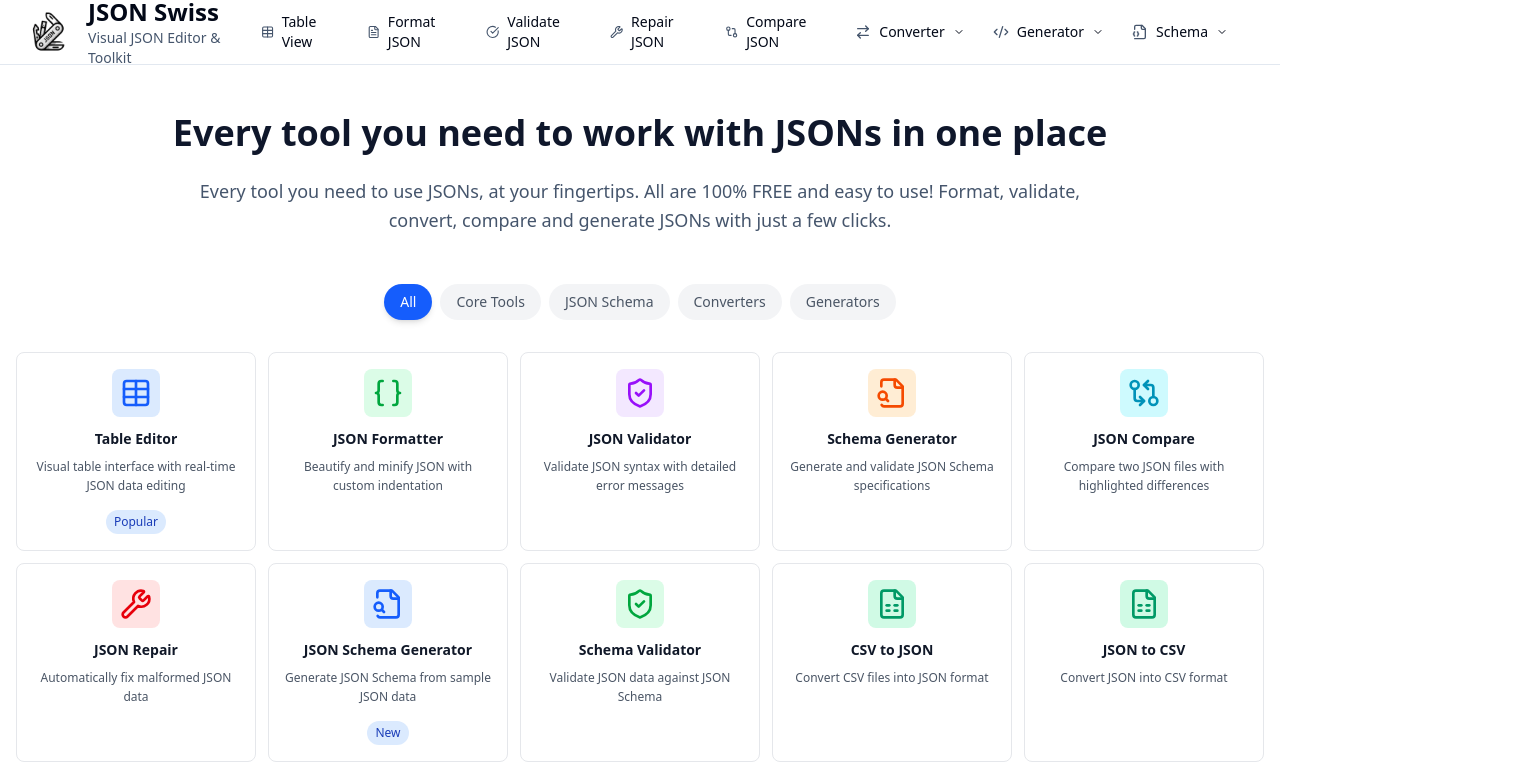
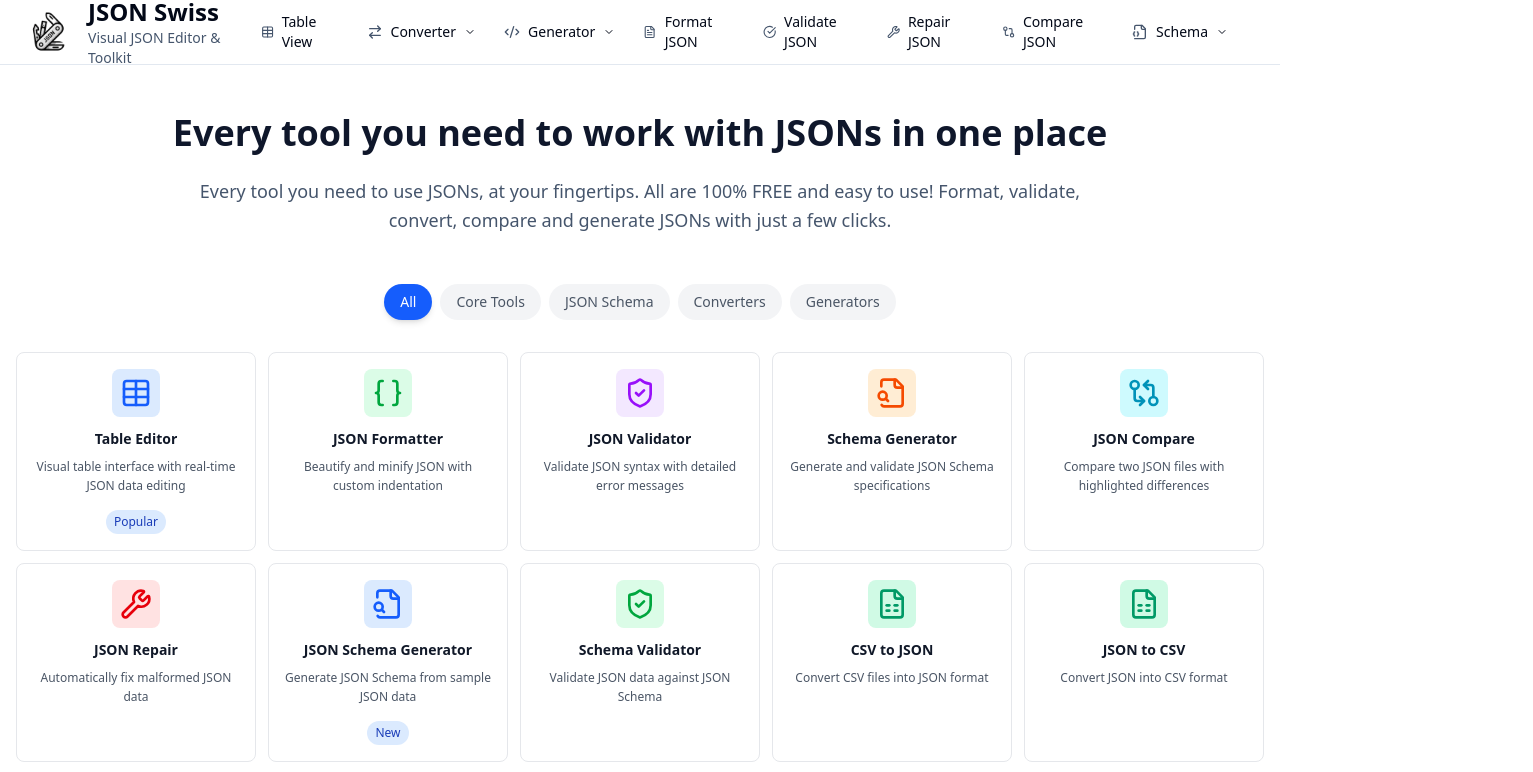
Before and after one commit to ThomasChant/jsonswiss-next, a Next.js app: page / in a window 1280 px wide. Shown: the top 772 px of the page, 1533 px wide, since content can reach past the window. Built offline with nearby package versions, Linux system fonts and the light colour scheme.

Commit message:
feat(header): improve header navigation with active path indicators and integrate editor links for better accessibility

```diff
--- a/src/components/layout/HeaderServer.tsx
+++ b/src/components/layout/HeaderServer.tsx
@@ -1,4 +1,7 @@
+"use client";
+
 import Link from "next/link";
+import { usePathname } from "next/navigation";
 import {
   Sun,
   Moon,
@@ -67,14 +70,16 @@ interface HeaderServerProps {
 }
 
 export function HeaderServer({ currentPath = "" }: HeaderServerProps) {
+  const pathname = usePathname() || "";
+  const effectivePath = currentPath || pathname;
   // 辅助函数：检查路径是否激活
   const isActivePath = (path: string) => {
-    return currentPath === path;
+    return effectivePath === path;
   };
 
   // 辅助函数：检查路径组是否激活
   const isActivePathGroup = (paths: string[]) => {
-    return paths.some(path => currentPath.startsWith(path));
+    return paths.some(path => effectivePath.startsWith(path));
   };
 
   // 渲染图标
@@ -114,10 +119,17 @@ export function HeaderServer({ currentPath = "" }: HeaderServerProps) {
                 <Link
                   href="/json-table-editor"
                   className={cn(
-                    "flex items-center space-x-2 px-3 py-2 rounded-lg transition-colors",
+                    // Base styles
+                    "relative flex items-center space-x-2 px-3 py-2 rounded-lg transition-colors",
+                    // Active/inactive background + text
                     isActivePath("/json-table-editor")
                       ? "bg-blue-100 dark:bg-blue-900/30 text-blue-700 dark:text-blue-300"
-                      : "hover:bg-slate-100 dark:hover:bg-slate-800"
+                      : "hover:bg-slate-100 dark:hover:bg-slate-800",
+                    // Active underline indicator
+                    "after:content-[''] after:absolute after:left-2 after:right-2 after:-bottom-1 after:h-0.5 after:rounded-full after:transition-opacity after:duration-200",
+                    isActivePath("/json-table-editor")
+                      ? "after:opacity-100 after:bg-blue-600 dark:after:bg-blue-400"
+                      : "after:opacity-0"
                   )}
                 >
                   <Table className={cn(
@@ -128,40 +140,23 @@ export function HeaderServer({ currentPath = "" }: HeaderServerProps) {
                 </Link>
               </div>
 
-              {/* Editor Links inline with main navigation */}
-              {editorMenuItems.map((item) => (
-                <div className="relative" key={item.href}>
-                  <Link
-                    href={item.href}
-                    className={cn(
-                      "flex items-center space-x-2 px-3 py-2 rounded-lg transition-colors",
-                      isActivePath(item.href)
-                        ? "bg-blue-100 dark:bg-blue-900/30 text-blue-700 dark:text-blue-300"
-                        : "hover:bg-slate-100 dark:hover:bg-slate-800"
-                    )}
-                  >
-                    {renderIcon(
-                      item.icon,
-                      cn(
-                        "w-4 h-4",
-                        isActivePath(item.href)
-                          ? "text-blue-600 dark:text-blue-400"
-                          : "text-slate-600 dark:text-slate-400"
-                      )
-                    )}
-                    <span className="text-sm font-medium">{item.title}</span>
-                  </Link>
-                </div>
-              ))}
+
 
               {/* Converter Dropdown */}
               <DropdownMenu
                 trigger={
                   <div className={cn(
-                    "flex items-center space-x-2 px-3 py-2 rounded-lg transition-colors cursor-pointer",
+                    // Base styles
+                    "relative flex items-center space-x-2 px-3 py-2 rounded-lg transition-colors cursor-pointer",
+                    // Active/inactive background + text
                     isActivePathGroup(["/converter/"])
                       ? "bg-blue-100 dark:bg-blue-900/30 text-blue-700 dark:text-blue-300"
-                      : "hover:bg-slate-100 dark:hover:bg-slate-800"
+                      : "hover:bg-slate-100 dark:hover:bg-slate-800",
+                    // Active underline indicator
+                    "after:content-[''] after:absolute after:left-2 after:right-2 after:-bottom-1 after:h-0.5 after:rounded-full after:transition-opacity after:duration-200",
+                    isActivePathGroup(["/converter/"])
+                      ? "after:opacity-100 after:bg-blue-600 dark:after:bg-blue-400"
+                      : "after:opacity-0"
                   )}
                 >
                   <ArrowRightLeft className={cn(
@@ -181,10 +176,17 @@ export function HeaderServer({ currentPath = "" }: HeaderServerProps) {
               <DropdownMenu
                 trigger={
                   <div className={cn(
-                    "flex items-center space-x-2 px-3 py-2 rounded-lg transition-colors cursor-pointer",
+                    // Base styles
+                    "relative flex items-center space-x-2 px-3 py-2 rounded-lg transition-colors cursor-pointer",
+                    // Active/inactive background + text
                     isActivePathGroup(["/generator/"])
                       ? "bg-blue-100 dark:bg-blue-900/30 text-blue-700 dark:text-blue-300"
-                      : "hover:bg-slate-100 dark:hover:bg-slate-800"
+                      : "hover:bg-slate-100 dark:hover:bg-slate-800",
+                    // Active underline indicator
+                    "after:content-[''] after:absolute after:left-2 after:right-2 after:-bottom-1 after:h-0.5 after:rounded-full after:transition-opacity after:duration-200",
+                    isActivePathGroup(["/generator/"])
+                      ? "after:opacity-100 after:bg-blue-600 dark:after:bg-blue-400"
+                      : "after:opacity-0"
                   )}
                 >
                   <Code2 className={cn(
@@ -199,15 +201,52 @@ export function HeaderServer({ currentPath = "" }: HeaderServerProps) {
                 }
                 sections={generatorMenuSections}
               />
-
+               {/* Editor Links inline with main navigation */}
+               {editorMenuItems.map((item) => (
+                <div className="relative" key={item.href}>
+                  <Link
+                    href={item.href}
+                    className={cn(
+                      // Base styles
+                      "relative flex items-center space-x-2 px-3 py-2 rounded-lg transition-colors",
+                      isActivePath(item.href)
+                        ? "bg-blue-100 dark:bg-blue-900/30 text-blue-700 dark:text-blue-300"
+                        : "hover:bg-slate-100 dark:hover:bg-slate-800",
+                      // Active underline indicator
+                      "after:content-[''] after:absolute after:left-2 after:right-2 after:-bottom-1 after:h-0.5 after:rounded-full after:transition-opacity after:duration-200",
+                      isActivePath(item.href)
+                        ? "after:opacity-100 after:bg-blue-600 dark:after:bg-blue-400"
+                        : "after:opacity-0"
+                    )}
+                  >
+                    {renderIcon(
+                      item.icon,
+                      cn(
+                        "w-4 h-4",
+                        isActivePath(item.href)
+                          ? "text-blue-600 dark:text-blue-400"
+                          : "text-slate-600 dark:text-slate-400"
+                      )
+                    )}
+                    <span className="text-sm font-medium">{item.title}</span>
+                  </Link>
+                </div>
+              ))}
               {/* Schema Dropdown */}
               <DropdownMenu
                 trigger={
                   <div className={cn(
-                    "flex items-center space-x-2 px-3 py-2 rounded-lg transition-colors cursor-pointer",
+                    // Base styles
+                    "relative flex items-center space-x-2 px-3 py-2 rounded-lg transition-colors cursor-pointer",
+                    // Active/inactive background + text
                     isActivePathGroup(["/schema"])
                       ? "bg-blue-100 dark:bg-blue-900/30 text-blue-700 dark:text-blue-300"
-                      : "hover:bg-slate-100 dark:hover:bg-slate-800"
+                      : "hover:bg-slate-100 dark:hover:bg-slate-800",
+                    // Active underline indicator
+                    "after:content-[''] after:absolute after:left-2 after:right-2 after:-bottom-1 after:h-0.5 after:rounded-full after:transition-opacity after:duration-200",
+                    isActivePathGroup(["/schema"])
+                      ? "after:opacity-100 after:bg-blue-600 dark:after:bg-blue-400"
+                      : "after:opacity-0"
                   )}
                 >
                   <FileJson2 className={cn(
```
